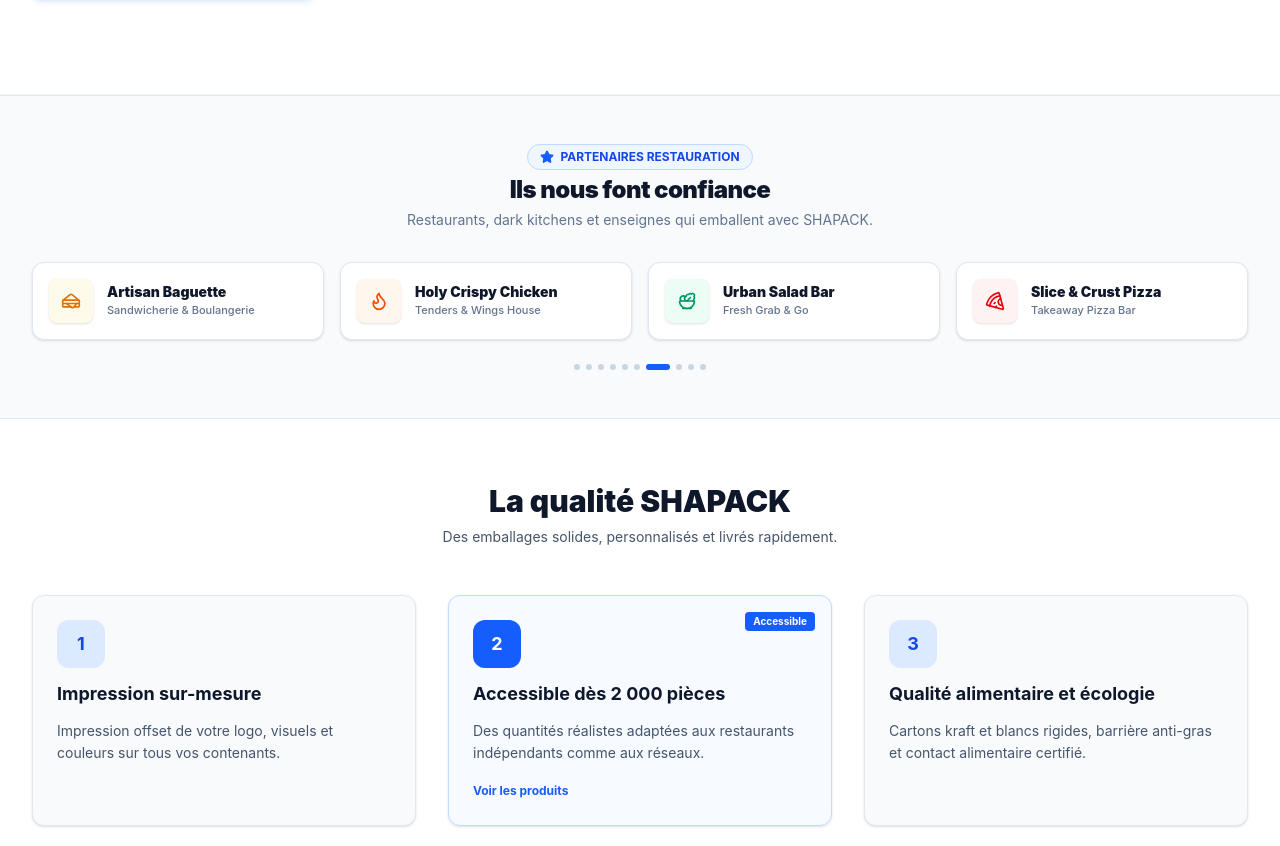
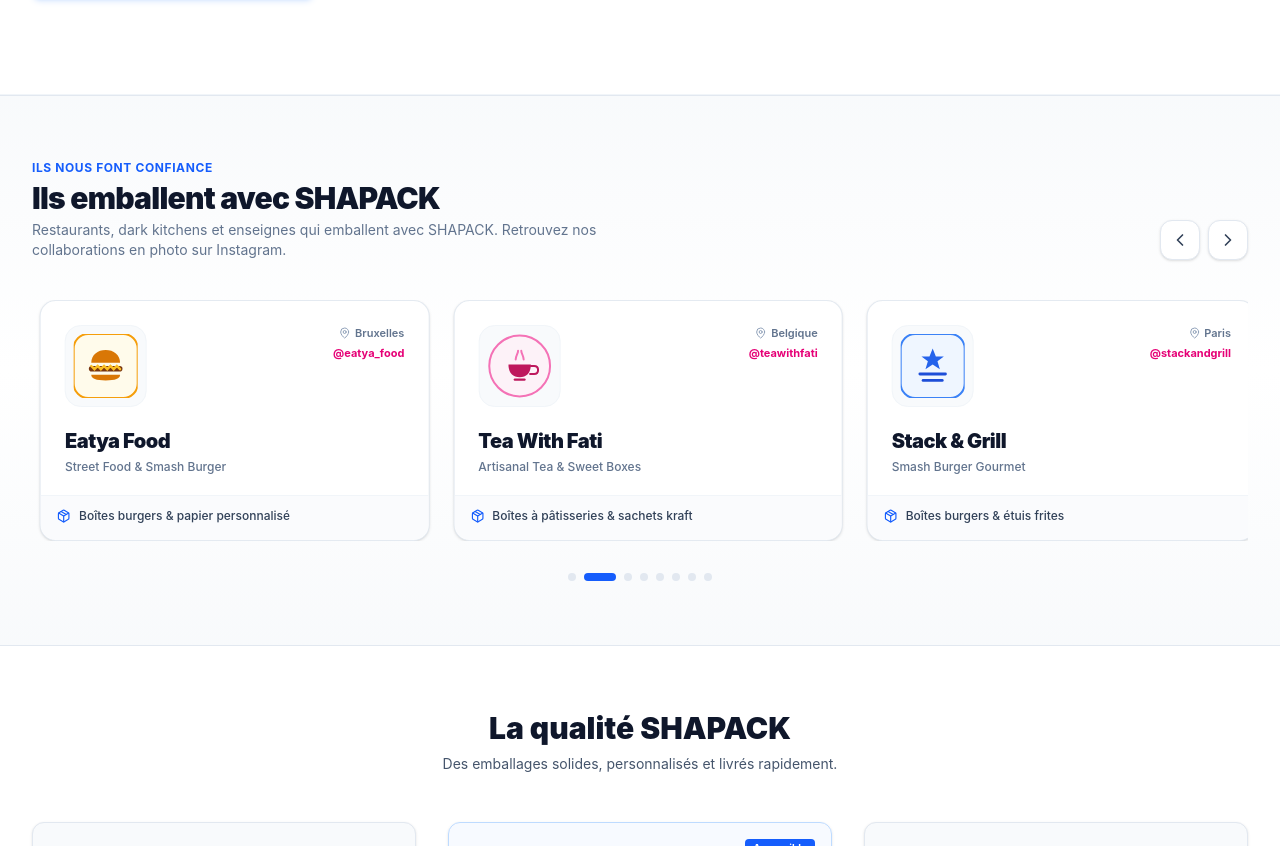
Before and after one commit to KIMERA-SPORTSWEAR/shapack, a React (Vite) app: page / in a window 1280 px wide. Shown: the part 715-1561 px from the top of the page. Built offline with nearby package versions, Linux system fonts and the light colour scheme.

Commit message:
Revamp partners area with real Instagram partners, large logos, and smooth slide-in animation

```diff
--- a/src/components/TrustedBySlider.tsx
+++ b/src/components/TrustedBySlider.tsx
@@ -1,98 +1,304 @@
 import React, { useState, useEffect } from 'react';
 import { useLanguage } from '../context/LanguageContext';
-import { Flame, Salad, Coffee, ShoppingBag, UtensilsCrossed, Pizza, Sandwich, Star } from 'lucide-react';
+import { ChevronLeft, ChevronRight, MapPin, Package } from 'lucide-react';
+
+interface Partner {
+  name: string;
+  sub: string;
+  city: string;
+  packaging: string;
+  instagram: string;
+  themeColor: string;
+  badgeBg: string;
+  renderLogo: () => React.ReactNode;
+}
 
 export const TrustedBySlider: React.FC = () => {
   const { t } = useLanguage();
   const [currentIndex, setCurrentIndex] = useState(0);
+  const [isPaused, setIsPaused] = useState(false);
 
-  const partners = [
-    { name: 'Stack & Grill', tag: 'Smash Burger Gourmet', icon: Flame, color: 'text-blue-600 bg-blue-50' },
-    { name: 'Aura Poke', tag: 'Healthy Bowls & Salads', icon: Salad, color: 'text-emerald-600 bg-emerald-50' },
-    { name: 'Green Bean Café', tag: 'Specialty Coffee & Bakery', icon: Coffee, color: 'text-amber-600 bg-amber-50' },
-    { name: 'Dark Cloud Hub', tag: 'Virtual Kitchens Collective', icon: UtensilsCrossed, color: 'text-purple-600 bg-purple-50' },
-    { name: 'Bao & Buns Co.', tag: 'Asian Street Food', icon: ShoppingBag, color: 'text-rose-600 bg-rose-50' },
-    { name: 'Wok Station', tag: 'Fresh Noodles & Wok', icon: Flame, color: 'text-blue-600 bg-blue-50' },
-    { name: 'Artisan Baguette', tag: 'Sandwicherie & Boulangerie', icon: Sandwich, color: 'text-amber-600 bg-amber-50' },
-    { name: 'Holy Crispy Chicken', tag: 'Tenders & Wings House', icon: Flame, color: 'text-orange-600 bg-orange-50' },
-    { name: 'Urban Salad Bar', tag: 'Fresh Grab & Go', icon: Salad, color: 'text-emerald-600 bg-emerald-50' },
-    { name: 'Slice & Crust Pizza', tag: 'Takeaway Pizza Bar', icon: Pizza, color: 'text-red-600 bg-red-50' },
+  const partners: Partner[] = [
+    {
+      name: 'Au Vert Brunch',
+      sub: 'Brunch & Specialty Coffee',
+      city: 'Bruxelles (Rue de la Madeleine)',
+      packaging: 'Gobelets kraft & boîtes brunch',
+      instagram: '@auvertbrunch',
+      themeColor: '#059669',
+      badgeBg: 'bg-emerald-50 text-emerald-800 border-emerald-200',
+      renderLogo: () => (
+        <svg viewBox="0 0 80 80" className="w-16 h-16" fill="none">
+          <circle cx="40" cy="40" r="38" fill="#ECFDF5" stroke="#10B981" strokeWidth="2.5" />
+          <path d="M40 22C40 22 48 30 48 38C48 43 44 47 40 47C36 47 32 43 32 38C32 30 40 22 40 22Z" fill="#059669" />
+          <path d="M40 38V58" stroke="#047857" strokeWidth="3" strokeLinecap="round" />
+          <path d="M40 46C35 44 28 47 28 53" stroke="#047857" strokeWidth="2.5" strokeLinecap="round" />
+          <path d="M40 42C45 40 52 43 52 49" stroke="#047857" strokeWidth="2.5" strokeLinecap="round" />
+        </svg>
+      )
+    },
+    {
+      name: 'Eatya Food',
+      sub: 'Street Food & Smash Burger',
+      city: 'Bruxelles',
+      packaging: 'Boîtes burgers & papier personnalisé',
+      instagram: '@eatya_food',
+      themeColor: '#D97706',
+      badgeBg: 'bg-amber-50 text-amber-900 border-amber-200',
+      renderLogo: () => (
+        <svg viewBox="0 0 80 80" className="w-16 h-16" fill="none">
+          <rect width="80" height="80" rx="18" fill="#FFFBEB" stroke="#F59E0B" strokeWidth="2.5" />
+          {/* Burger bun top */}
+          <path d="M22 36C22 26 30 20 40 20C50 20 58 26 58 36H22Z" fill="#D97706" />
+          {/* Patty */}
+          <rect x="19" y="40" width="42" height="7" rx="3.5" fill="#78350F" />
+          {/* Sauce/Cheese */}
+          <path d="M22 40L26 44L30 40L34 44L38 40L42 44L46 40L50 44L54 40L58 44" stroke="#FBBF24" strokeWidth="3" strokeLinecap="round" />
+          {/* Bun bottom */}
+          <path d="M22 51C22 56 28 58 40 58C52 58 58 56 58 51H22Z" fill="#D97706" />
+        </svg>
+      )
+    },
+    {
+      name: 'Tea With Fati',
+      sub: 'Artisanal Tea & Sweet Boxes',
+      city: 'Belgique',
+      packaging: 'Boîtes à pâtisseries & sachets kraft',
+      instagram: '@teawithfati',
+      themeColor: '#BE185D',
+      badgeBg: 'bg-pink-50 text-pink-900 border-pink-200',
+      renderLogo: () => (
+        <svg viewBox="0 0 80 80" className="w-16 h-16" fill="none">
+          <circle cx="40" cy="40" r="38" fill="#FDF2F8" stroke="#F472B6" strokeWidth="2.5" />
+          {/* Teacup & floral steam */}
+          <path d="M26 38C26 49 32 54 40 54C48 54 54 49 54 38H26Z" fill="#BE185D" />
+          <path d="M54 40H58C61 40 63 42 63 45C63 48 61 50 58 50H53" stroke="#BE185D" strokeWidth="2.5" strokeLinecap="round" />
+          <path d="M34 57H46" stroke="#BE185D" strokeWidth="3" strokeLinecap="round" />
+          {/* Steam */}
+          <path d="M35 32C35 27 38 25 38 21" stroke="#F472B6" strokeWidth="2.5" strokeLinecap="round" />
+          <path d="M45 32C45 27 42 25 42 21" stroke="#F472B6" strokeWidth="2.5" strokeLinecap="round" />
+        </svg>
+      )
+    },
+    {
+      name: 'Stack & Grill',
+      sub: 'Smash Burger Gourmet',
+      city: 'Paris',
+      packaging: 'Boîtes burgers & étuis frites',
+      instagram: '@stackandgrill',
+      themeColor: '#2563EB',
+      badgeBg: 'bg-blue-50 text-blue-900 border-blue-200',
+      renderLogo: () => (
+        <svg viewBox="0 0 80 80" className="w-16 h-16" fill="none">
+          <rect width="80" height="80" rx="18" fill="#EFF6FF" stroke="#3B82F6" strokeWidth="2.5" />
+          <path d="M40 18L44 28H54L46 34L49 44L40 38L31 44L34 34L26 28H36L40 18Z" fill="#2563EB" />
+          <path d="M24 50H56" stroke="#1D4ED8" strokeWidth="3.5" strokeLinecap="round" />
+          <path d="M28 58H52" stroke="#1D4ED8" strokeWidth="3.5" strokeLinecap="round" />
+        </svg>
+      )
+    },
+    {
+      name: 'Aura Poké',
+      sub: 'Hawaiian Bowls & Fresh Salads',
+      city: 'Lyon',
+      packaging: 'Saladiers kraft 360° & couvercles',
+      instagram: '@aurapoke',
+      themeColor: '#0D9488',
+      badgeBg: 'bg-teal-50 text-teal-900 border-teal-200',
+      renderLogo: () => (
+        <svg viewBox="0 0 80 80" className="w-16 h-16" fill="none">
+          <circle cx="40" cy="40" r="38" fill="#F0FDFA" stroke="#14B8A6" strokeWidth="2.5" />
+          {/* Bowl & wave */}
+          <path d="M22 42C22 53 30 60 40 60C50 60 58 53 58 42H22Z" fill="#0D9488" />
+          <path d="M20 37C24 35 28 39 32 37C36 35 40 39 44 37C48 35 52 39 56 37C58 36 60 37 60 37" stroke="#14B8A6" strokeWidth="3" strokeLinecap="round" />
+          {/* Chopsticks */}
+          <line x1="28" y1="20" x2="52" y2="44" stroke="#78350F" strokeWidth="2.5" strokeLinecap="round" />
+        </svg>
+      )
+    },
+    {
+      name: 'Green Bean Café',
+      sub: 'Specialty Coffee & Bakery',
+      city: 'Bordeaux',
+      packaging: 'Gobelets double paroi & sacs SOS',
+      instagram: '@greenbeancafe',
+      themeColor: '#4338CA',
+      badgeBg: 'bg-indigo-50 text-indigo-900 border-indigo-200',
+      renderLogo: () => (
+        <svg viewBox="0 0 80 80" className="w-16 h-16" fill="none">
+          <rect width="80" height="80" rx="18" fill="#EEF2FF" stroke="#6366F1" strokeWidth="2.5" />
+          <circle cx="40" cy="38" r="16" stroke="#4338CA" strokeWidth="3" />
+          <path d="M40 26C45 30 45 42 40 48C35 42 35 30 40 26Z" fill="#4338CA" />
+          <path d="M26 60H54" stroke="#4338CA" strokeWidth="3" strokeLinecap="round" />
+        </svg>
+      )
+    },
+    {
+      name: 'Holy Crispy Chicken',
+      sub: 'Fried Chicken & Tenders',
+      city: 'Lille',
+      packaging: 'Boîtes tenders & buckets kraft',
+      instagram: '@holychicken',
+      themeColor: '#EA580C',
+      badgeBg: 'bg-orange-50 text-orange-900 border-orange-200',
+      renderLogo: () => (
+        <svg viewBox="0 0 80 80" className="w-16 h-16" fill="none">
+          <circle cx="40" cy="40" r="38" fill="#FFF7ED" stroke="#FB923C" strokeWidth="2.5" />
+          <path d="M40 18C44 26 48 30 54 34C58 37 58 44 54 48C50 52 46 54 40 58C34 54 30 52 26 48C22 44 22 37 26 34C32 30 36 26 40 18Z" fill="#EA580C" />
+          <path d="M36 36L44 44" stroke="#FFF7ED" strokeWidth="3" strokeLinecap="round" />
+          <path d="M44 36L36 44" stroke="#FFF7ED" strokeWidth="3" strokeLinecap="round" />
+        </svg>
+      )
+    },
+    {
+      name: 'Dark Kitchen Hub',
+      sub: 'Virtual Brands Collective',
+      city: 'Berlin & Bruxelles',
+      packaging: 'Sacs SOS livraison Deliveroo/Uber',
+      instagram: '@darkkitchenhub',
+      themeColor: '#334155',
+      badgeBg: 'bg-slate-100 text-slate-800 border-slate-300',
+      renderLogo: () => (
+        <svg viewBox="0 0 80 80" className="w-16 h-16" fill="none">
+          <rect width="80" height="80" rx="18" fill="#F8FAFC" stroke="#64748B" strokeWidth="2.5" />
+          <polygon points="40,20 62,32 62,56 40,68 18,56 18,32" fill="#0F172A" />
+          <line x1="40" y1="20" x2="40" y2="68" stroke="#38BDF8" strokeWidth="2" />
+          <line x1="18" y1="32" x2="40" y2="44" stroke="#38BDF8" strokeWidth="2" />
+          <line x1="62" y1="32" x2="40" y2="44" stroke="#38BDF8" strokeWidth="2" />
+        </svg>
+      )
+    }
   ];
 
-  // Slides every 1 second (1000ms) as explicitly requested
+  const total = partners.length;
+
+  // Calmer, slower auto-sliding: advances every 4 seconds (4000ms) with smooth slide-in
   useEffect(() => {
-    const timer = setInterval(() => {
-      setCurrentIndex((prev) => (prev + 1) % partners.length);
-    }, 1000);
+    if (isPaused) return;
+    const interval = setInterval(() => {
+      setCurrentIndex((prev) => (prev + 1) % total);
+    }, 4000);
 
-    return () => clearInterval(timer);
-  }, [partners.length]);
+    return () => clearInterval(interval);
+  }, [isPaused, total]);
 
-  // Display 5 visible partner logos at a time in sliding window
-  const visibleCount = 4;
-  const getVisiblePartners = () => {
-    const list = [];
-    for (let i = 0; i < visibleCount; i++) {
-      list.push(partners[(currentIndex + i) % partners.length]);
-    }
-    return list;
+  const handlePrev = () => {
+    setCurrentIndex((prev) => (prev - 1 + total) % total);
+  };
+
+  const handleNext = () => {
+    setCurrentIndex((prev) => (prev + 1) % total);
   };
 
   return (
-    <section className="py-12 bg-slate-50 border-y border-slate-200 overflow-hidden">
+    <section className="py-16 bg-gradient-to-b from-slate-50 via-white to-slate-50 border-y border-slate-200 overflow-hidden">
       <div className="max-w-7xl mx-auto px-4 sm:px-6 lg:px-8">
 
         {/* Section Header */}
-        <div className="text-center max-w-2xl mx-auto mb-8 space-y-1">
-          <div className="inline-flex items-center gap-1.5 px-3 py-1 rounded-full bg-blue-50 border border-blue-200 text-xs font-bold text-blue-700 mb-1">
-            <Star className="w-3.5 h-3.5 fill-blue-600 text-blue-600" />
-            <span>PARTENAIRES RESTAURATION</span>
-          </div>
-          <h2 className="text-xl sm:text-2xl font-black text-slate-900 tracking-tight">
+        <div className="flex flex-col md:flex-row md:items-end justify-between gap-4 mb-10">
+          <div>
+            <span className="text-xs font-bold uppercase tracking-wider text-blue-600 block mb-1">
               {t('trusted.title')}
+            </span>
+            <h2 className="text-2xl sm:text-3xl font-black text-slate-900 tracking-tight">
+              Ils emballent avec SHAPACK
             </h2>
-          <p className="text-xs sm:text-sm text-slate-500">
-            {t('trusted.subtitle')}
+            <p className="text-xs sm:text-sm text-slate-500 mt-1 max-w-xl">
+              {t('trusted.subtitle')} Retrouvez nos collaborations en photo sur Instagram.
             </p>
           </div>
 
-        {/* 1-Second Auto-Sliding Row */}
-        <div className="relative">
-          <div className="grid grid-cols-2 md:grid-cols-4 gap-4">
-            {getVisiblePartners().map((partner, idx) => {
-              const Icon = partner.icon;
-              return (
+          {/* Navigation Controls */}
+          <div className="flex items-center gap-2 self-start md:self-auto">
+            <button
+              onClick={handlePrev}
+              aria-label="Précédent"
+              className="w-10 h-10 rounded-xl bg-white border border-slate-200 hover:border-blue-500 text-slate-700 hover:text-blue-600 shadow-sm flex items-center justify-center transition-all cursor-pointer active:scale-95"
+            >
+              <ChevronLeft className="w-5 h-5" />
+            </button>
+            <button
+              onClick={handleNext}
+              aria-label="Suivant"
+              className="w-10 h-10 rounded-xl bg-white border border-slate-200 hover:border-blue-500 text-slate-700 hover:text-blue-600 shadow-sm flex items-center justify-center transition-all cursor-pointer active:scale-95"
+            >
+              <ChevronRight className="w-5 h-5" />
+            </button>
+          </div>
+        </div>
+
+        {/* Carousel Viewport with Smooth Slide-In Animation */}
+        <div
+          className="relative overflow-hidden"
+          onMouseEnter={() => setIsPaused(true)}
+          onMouseLeave={() => setIsPaused(false)}
+        >
+          {/* Track container */}
+          <div
+            className="flex transition-transform duration-700 ease-out gap-6"
+            style={{
+              transform: `translateX(-${currentIndex * 33.333}%)`
+            }}
+          >
+            {/* Duplicated list so carousel flows naturally */}
+            {[...partners, ...partners].map((partner, idx) => (
               <div
                 key={`${partner.name}-${idx}`}
-                  className="p-4 rounded-xl bg-white border border-slate-200 shadow-sm flex items-center gap-3.5 transition-all duration-500 transform hover:-translate-y-1"
+                className="w-full sm:w-[calc(50%-12px)] lg:w-[calc(33.333%-16px)] shrink-0 group rounded-2xl bg-white border border-slate-200/90 hover:border-blue-500/80 p-6 shadow-sm hover:shadow-xl transition-all duration-300 flex flex-col justify-between"
               >
-                  <div className={`w-11 h-11 rounded-lg ${partner.color} flex items-center justify-center shrink-0 shadow-sm`}>
-                    <Icon className="w-5 h-5" />
+                {/* Top: Logo & City */}
+                <div className="flex items-start justify-between gap-4 mb-5">
+                  <div className="p-2 rounded-2xl bg-slate-50 border border-slate-100 group-hover:scale-105 transition-transform duration-300 shrink-0">
+                    {partner.renderLogo()}
                   </div>
-                  <div className="min-w-0">
-                    <h4 className="font-black text-sm text-slate-900 truncate">
+                  <div className="flex flex-col items-end">
+                    <span className="text-[11px] font-semibold text-slate-500 flex items-center gap-1">
+                      <MapPin className="w-3 h-3 text-slate-400" />
+                      <span>{partner.city}</span>
+                    </span>
+                    <a
+                      href="https://instagram.com"
+                      target="_blank"
+                      rel="noopener noreferrer"
+                      className="text-[11px] font-bold text-pink-600 hover:underline mt-1"
+                    >
+                      {partner.instagram}
+                    </a>
+                  </div>
+                </div>
+
+                {/* Middle: Brand Info */}
+                <div className="space-y-1 mb-5">
+                  <h3 className="text-xl font-black text-slate-900 tracking-tight group-hover:text-blue-600 transition-colors">
                     {partner.name}
-                    </h4>
-                    <p className="text-[11px] text-slate-500 font-medium truncate">
-                      {partner.tag}
+                  </h3>
+                  <p className="text-xs text-slate-500 font-medium">
+                    {partner.sub}
                   </p>
                 </div>
+
+                {/* Bottom: Packaging Made */}
+                <div className="pt-3 border-t border-slate-100 flex items-center gap-2 text-xs text-slate-700 font-medium bg-slate-50/70 -mx-6 -mb-6 p-4 rounded-b-2xl">
+                  <Package className="w-3.5 h-3.5 text-blue-600 shrink-0" />
+                  <span className="truncate">{partner.packaging}</span>
                 </div>
-              );
-            })}
+              </div>
+            ))}
+          </div>
         </div>
 
-          {/* Dots Indicator */}
-          <div className="flex justify-center gap-1.5 mt-6">
+        {/* Progress Bar / Dots */}
+        <div className="flex items-center justify-center gap-2 mt-8">
           {partners.map((_, i) => (
-              <span
+            <button
               key={i}
-                className={`h-1.5 rounded-full transition-all duration-300 ${
-                  currentIndex === i ? 'w-6 bg-blue-600' : 'w-1.5 bg-slate-300'
+              onClick={() => setCurrentIndex(i)}
+              aria-label={`Aller au partenaire ${i + 1}`}
+              className={`h-2 rounded-full transition-all duration-500 cursor-pointer ${
+                currentIndex === i ? 'w-8 bg-blue-600' : 'w-2 bg-slate-200 hover:bg-slate-300'
               }`}
             />
           ))}
-          </div>
         </div>
 
       </div>
```
Lines whose indentation alone changed are shown as unchanged.
